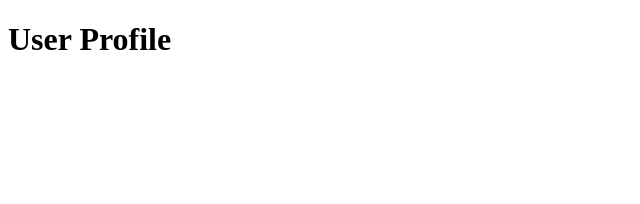
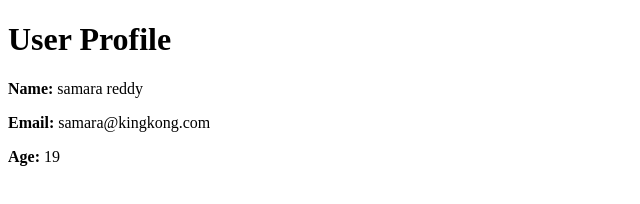
Before and after one commit to samara380/my-profile, a plain HTML site: page index.html in a window 1280 px wide. Shown: the whole page, without its empty margins (0-640 px from the left). Drawn offline with Linux system fonts and the light colour scheme.

Commit message:
Add files via upload

```diff
--- a/index.html
+++ b/index.html
@@ -7,7 +7,7 @@
 </head>
 <body>
     <h1>User Profile</h1>
-    <div id="Profile"></div>
+    <div id="profile"></div>
     <script src="script.js"></script>
 
 </body>
```
